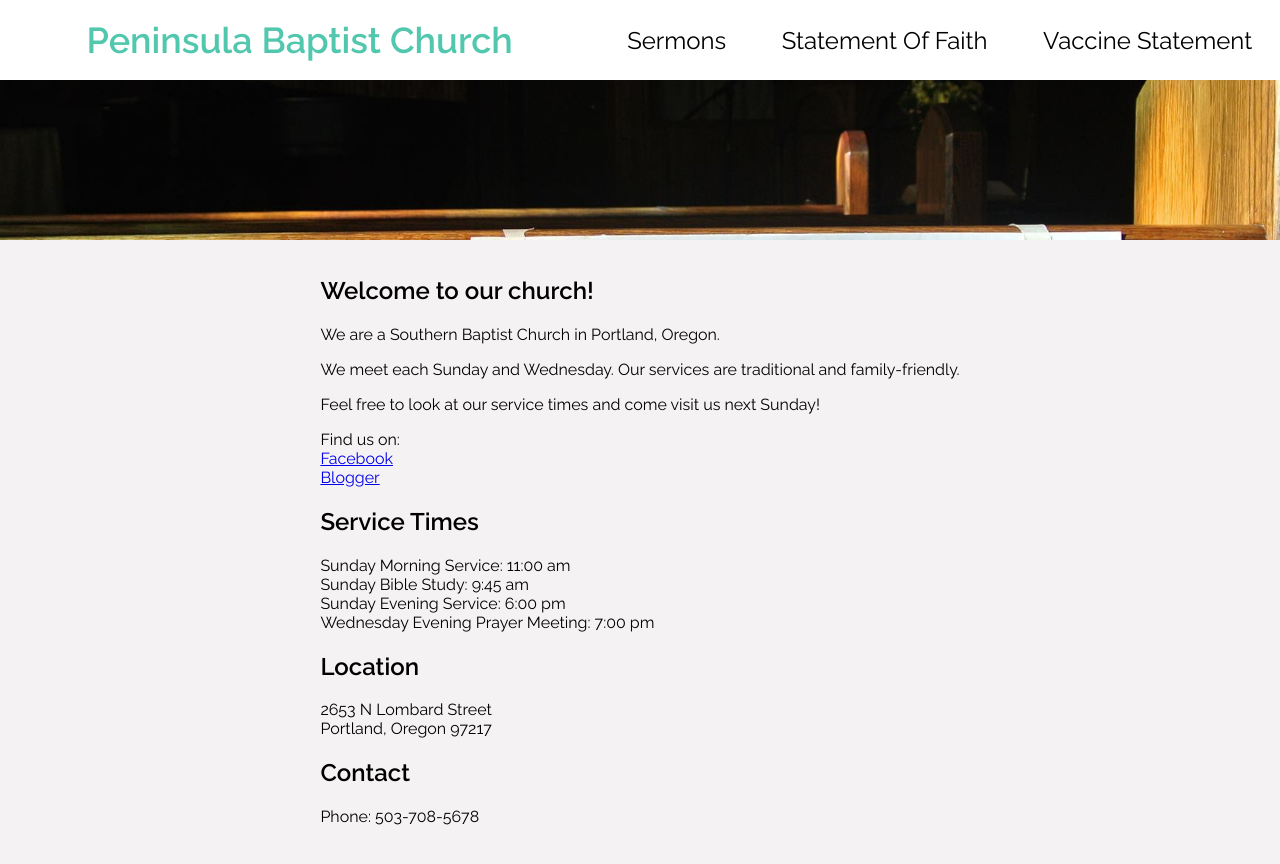
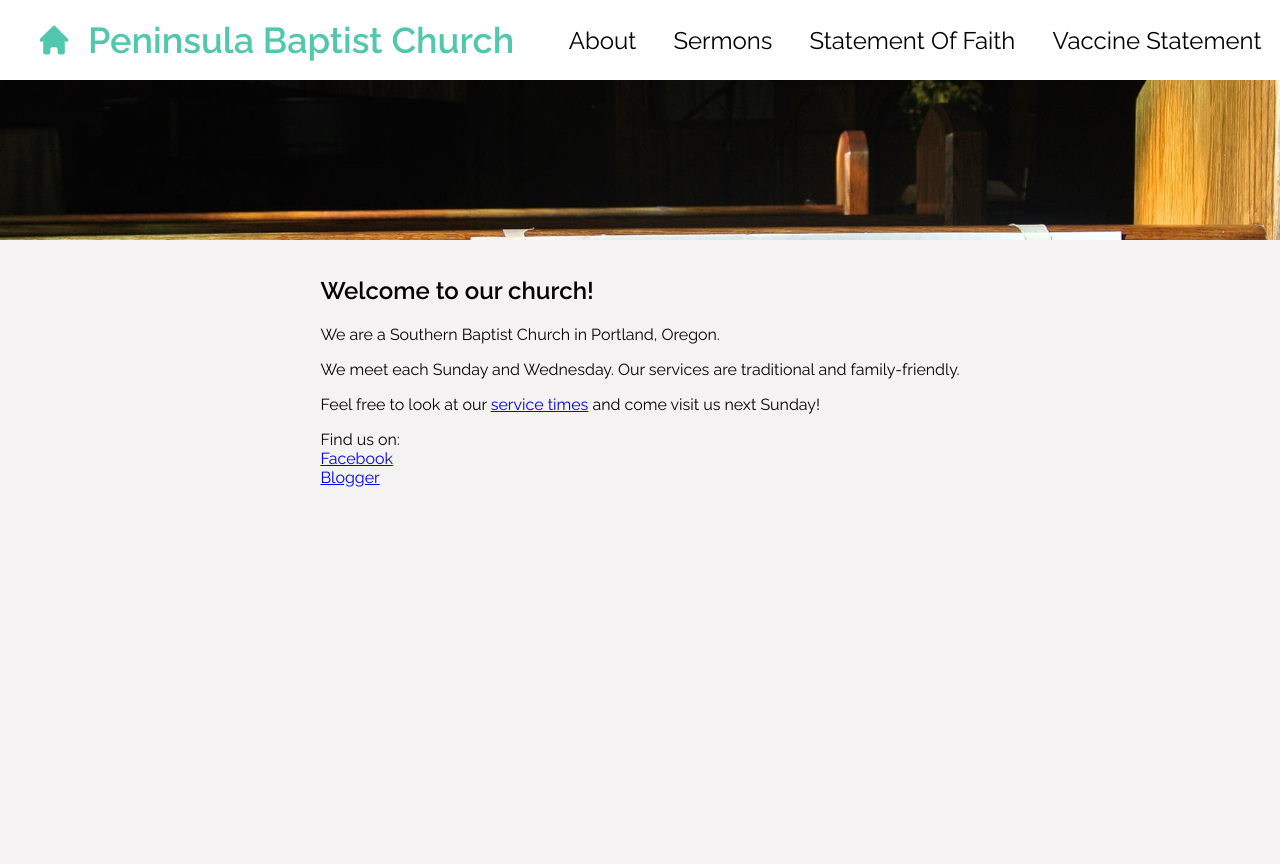
Before and after one commit to PAlexanderFranklin/peninsula_baptist_church, a React app: page / in a window 1280 px wide. Built offline with nearby package versions, Linux system fonts and the light colour scheme; what skynet-js would draw is missing.

Commit message:
Add about page, home button

```diff
--- a/src/views/App.js
+++ b/src/views/App.js
@@ -2,6 +2,7 @@ import React from 'react';
 import './App.css';
 import Navbar from './Navbar/Navbar'
 import Home from './Pages/Home/Home'
+import About from './Pages/About/About'
 import Sermons from './Pages/Sermons/Sermons'
 import Gallery from './Pages/Gallery/Gallery'
 import VaccineStatement from './Pages/VaccineStatement/VaccineStatement'
@@ -16,6 +17,7 @@ function App() {
         <Navbar />
         <div className="content">
           <Route path="/" exact component={Home} />
+          <Route path="/about" component={About} />
           <Route path="/sermons" component={Sermons} />
           <Route path="/gallery" component={Gallery} />
           <Route path="/statement-on-vaccines" component={VaccineStatement} />
--- a/src/views/Navbar/Navbar.css
+++ b/src/views/Navbar/Navbar.css
@@ -49,6 +49,10 @@
     padding-right: 10rem;
 }
 
+.home_text {
+    padding-left: 1rem;
+}
+
 .nav_items {
     display: flex;
     flex-flow: row wrap;
--- a/src/views/Navbar/Navbar.js
+++ b/src/views/Navbar/Navbar.js
@@ -2,6 +2,7 @@ import React, { useState } from 'react';
 import './Navbar.css';
 import Tab from './Tab/Tab';
 // import { GiHamburgerMenu } from 'react-icons/gi';
+import { HiHome } from 'react-icons/hi';
 
 function Navbar() {
 
@@ -11,11 +12,14 @@ function Navbar() {
     <header className="header">
       <nav className="Navbar">
         <ul>
-          <Tab link="/" exact={true} className="home_name">Peninsula Baptist Church</Tab>
+          <Tab link="/" exact={true} className="home_name">
+            <HiHome /> <div className="home_text">Peninsula Baptist Church</div>
+          </Tab>
           {/* <button className='hamburger_button' onClick={() => {if (menuClass) {setMenuClass("")} else {setMenuClass(" hidden")}}}>
             <GiHamburgerMenu className='hamburger' />
           </button> */}
           <div className={"nav_items" + menuClass}>
+            <Tab link="/about">About</Tab>
             <Tab link="/sermons">Sermons</Tab>
             <li className="Tab">
               <a href="http://www.sbc.net/bfm2000/bfm2000.asp" target="_blank">Statement Of Faith</a>
--- /dev/null
+++ b/src/views/Pages/About/About.js
@@ -0,0 +1,33 @@
+import React from 'react';
+import './About.css';
+
+function About(props) {
+  return (
+    <div className="About bubble">
+      <div>
+        <h2>Service Times</h2>
+        <p>
+          Sunday Morning Service: 11:00 am <br />
+          Sunday Bible Study: 9:45 am <br />
+          Sunday Evening Service: 6:00 pm <br />
+          Wednesday Evening Prayer Meeting: 7:00 pm <br />
+        </p>
+      </div>
+      <div>
+        <h2>Location</h2>
+        <p>
+          2653 N Lombard Street <br />
+          Portland, Oregon 97217
+        </p>
+      </div>
+      <div>
+        <h2>Contact</h2>
+        <p>
+          Phone: 503-708-5678
+        </p>
+      </div>
+    </div>
+  );
+}
+
+export default About;
--- a/src/views/Pages/Home/Home.js
+++ b/src/views/Pages/Home/Home.js
@@ -1,5 +1,6 @@
 import React from 'react';
 import './Home.css';
+import {NavLink} from 'react-router-dom'
 
 function Home() {
   return (
@@ -7,7 +8,10 @@ function Home() {
       <h2>Welcome to our church!</h2>
       <p>We are a Southern Baptist Church in Portland, Oregon.</p>
       <p>We meet each Sunday and Wednesday. Our services are traditional and family-friendly.</p>
-      <p>Feel free to look at our service times and come visit us next Sunday!</p>
+      <p>
+        Feel free to look at our <NavLink to="/about">service times</NavLink> and
+        come visit us next Sunday!
+      </p>
       <p>
         Find us on:
         <br/>
@@ -18,28 +22,6 @@ function Home() {
         <br/>
         <a title="Peninsula Baptist Blog" href="http://peninsulabaptist.blogspot.com/">Blogger</a>
       </p>
-      <div>
-        <h2>Service Times</h2>
-        <p>
-          Sunday Morning Service: 11:00 am <br />
-          Sunday Bible Study: 9:45 am <br />
-          Sunday Evening Service: 6:00 pm <br />
-          Wednesday Evening Prayer Meeting: 7:00 pm <br />
-        </p>
-      </div>
-      <div>
-        <h2>Location</h2>
-        <p>
-          2653 N Lombard Street <br />
-          Portland, Oregon 97217
-        </p>
-      </div>
-      <div>
-        <h2>Contact</h2>
-        <p>
-          Phone: 503-708-5678
-        </p>
-      </div>
     </div>
   );
 }
```
Also changed, not shown: src/views/Pages/About/About.css (added).
